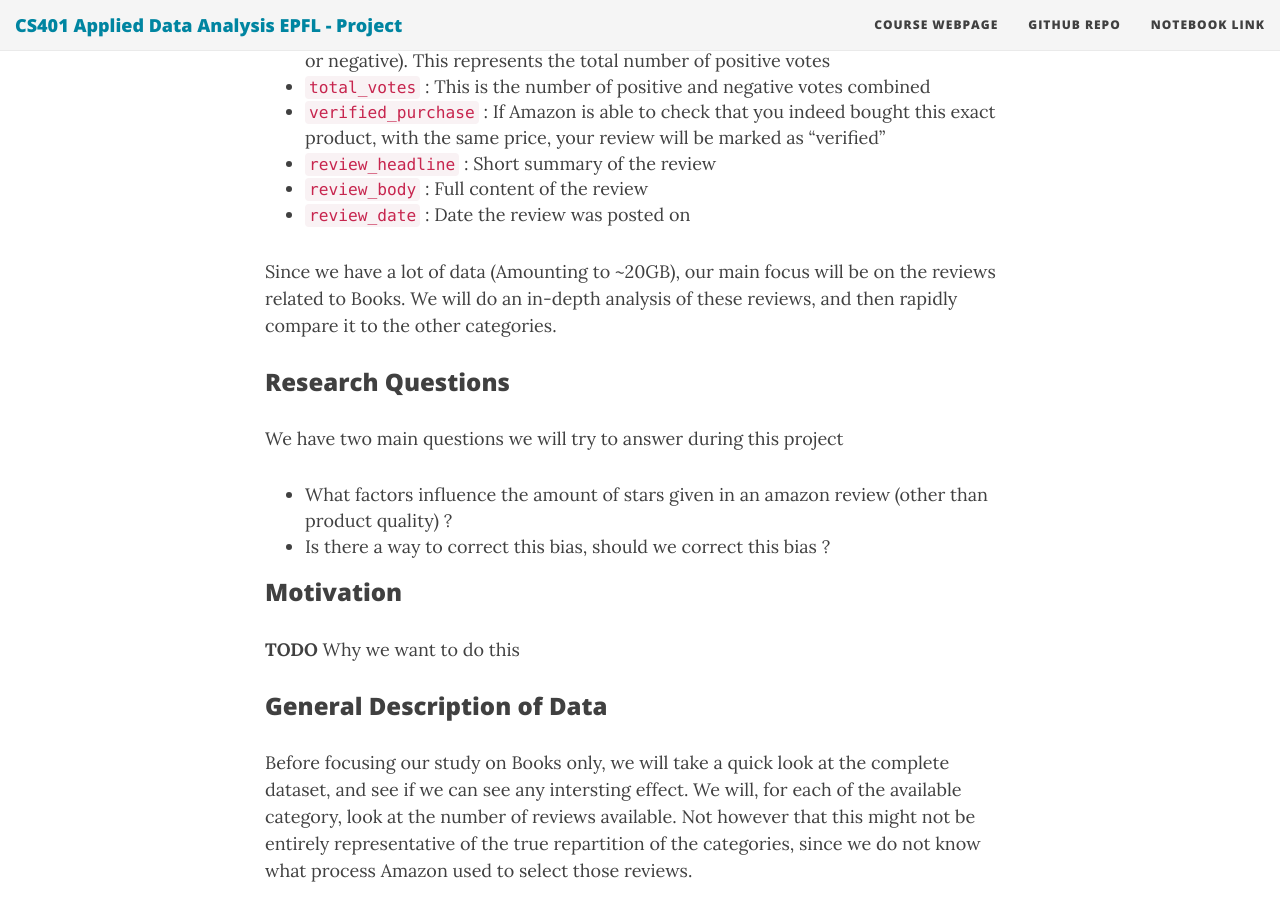
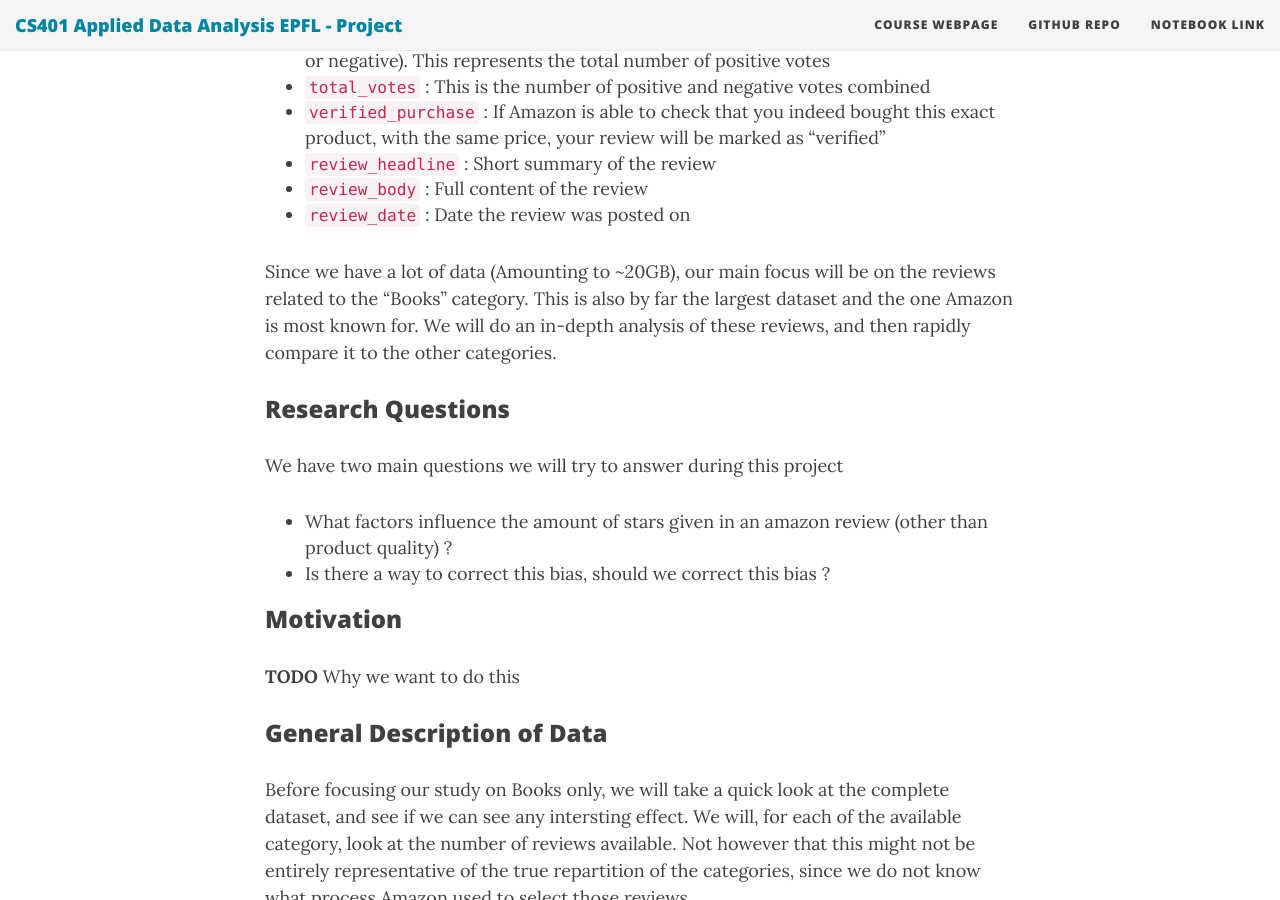
Before and after one commit to ada-lyn/ada-lyn.github.io, a Jekyll site: the page built from index.md, in a window 1280 px wide and 900 px high, scrolled down 1505 px. Built offline with Jekyll 4.4.1, drawn with Linux system fonts in a browser that asks for light colours; nearby versions of some CDN libraries.

Commit message:
Update index.md

```diff
--- a/index.md
+++ b/index.md
@@ -33,7 +33,7 @@ We will use an [Amazon Dataset](http://jmcauley.ucsd.edu/data/amazon/) that cons
 - `review_body` : Full content of the review
 - `review_date` : Date the review was posted on
 
-Since we have a lot of data (Amounting to ~20GB), our main focus will be on the reviews related to Books. We will do an in-depth analysis of these reviews, and then rapidly compare it to the other categories.
+Since we have a lot of data (Amounting to ~20GB), our main focus will be on the reviews related to the "Books" category. This is also by far the largest dataset and the one Amazon is most known for. We will do an in-depth analysis of these reviews, and then rapidly compare it to the other categories.
 
 ### Research Questions
 
```
